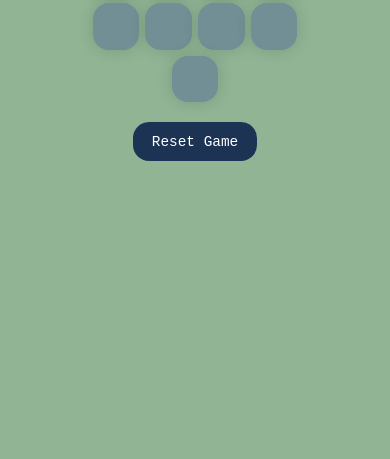
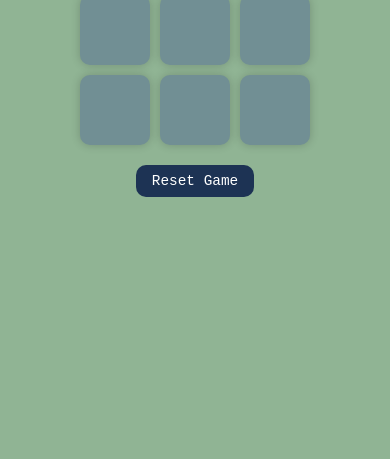
Before and after one commit to ArmishRehan/Tic-Tac-Toe, a plain HTML site: page index.html in a window 390 px wide. Shown: the part 385-844 px from the top of the page. Drawn offline with Linux system fonts and the light colour scheme.

Commit message:
responsive design

```diff
--- a/style.css
+++ b/style.css
@@ -20,32 +20,34 @@ body {
     flex-direction: column;
     align-items: center;
     justify-content: center;
-    gap: 30px; /* Increased gap for better spacing */
+    gap: 30px;
     width: 100%;
     max-width: 600px;
     margin: 0 auto;
 }
 
 .game {
-    display: flex;
-    flex-wrap: wrap;
-    justify-content: center;
-    gap: 1.5vmin;
-    width: 100%;
-    max-width: 60vmin;
+    display: grid;
+    grid-template-columns: repeat(3, 1fr);
+    gap: 10px;
+    width: 90vw;
+    max-width: 300px;
 }
 
 .box {
-    height: 18vmin;
-    width: 18vmin;
-    border-radius: 1rem;
+    width: 100%;
+    aspect-ratio: 1 / 1; /* Keeps boxes square */
+    border-radius: 10px;
     border: none;
-    box-shadow: 0 0 1rem rgba(0, 0, 0, 0.137);
-    font-size: 9vmin;
+    box-shadow: 0 0 10px rgba(0, 0, 0, 0.2);
+    font-size: 2rem;
     color: #22333B;
     background-color: #718F94;
     cursor: pointer;
     transition: background-color 0.3s ease;
+    display: flex;
+    align-items: center;
+    justify-content: center;
 }
 
 .box:hover {
@@ -54,15 +56,15 @@ body {
 
 #reset-btn,
 #new-btn {
-    padding: 1rem 2rem; /* Increased horizontal padding */
-    font-size: 1.25rem;
+    padding: 12px 24px;
+    font-size: 1.2rem;
     background-color: #1D3354;
     color: white;
-    border-radius: 1rem;
+    border-radius: 10px;
     border: none;
     cursor: pointer;
     transition: background-color 0.3s ease;
-    margin-top: 20px; /* Added margin to separate from the game board */
+    margin-top: 20px;
 }
 
 #reset-btn:hover,
@@ -80,14 +82,14 @@ body {
     justify-content: center;
     align-items: center;
     flex-direction: column;
-    background-color: rgba(77, 97, 128, 0.95); /* Dark blue with transparency */
+    background-color: rgba(29, 51, 84, 0.95);
     gap: 20px;
     z-index: 10;
 }
 
 #msg {
-    color: #ffffff; /* White text for contrast */
-    font-size: 5vmin;
+    color: #ffffff;
+    font-size: 2rem;
     text-align: center;
 }
 
@@ -97,37 +99,43 @@ body {
 
 /* Responsive Design */
 @media (max-width: 600px) {
+    .game {
+        width: 80vw;
+        max-width: 260px;
+    }
+
     .box {
-        height: 15vmin;
-        width: 15vmin;
-        font-size: 7vmin;
+        font-size: 1.8rem;
     }
 
     #reset-btn,
     #new-btn {
         font-size: 1rem;
-        padding: 0.8rem 1.5rem; /* Adjusted padding for smaller screens */
+        padding: 10px 20px;
     }
 
     #msg {
-        font-size: 4vmin;
+        font-size: 1.8rem;
     }
 }
 
 @media (max-width: 400px) {
+    .game {
+        width: 75vw;
+        max-width: 230px;
+    }
+
     .box {
-        height: 12vmin;
-        width: 12vmin;
-        font-size: 5vmin;
+        font-size: 1.5rem;
     }
 
     #reset-btn,
     #new-btn {
         font-size: 0.9rem;
-        padding: 0.7rem 1.2rem; /* Adjusted padding for smaller screens */
+        padding: 8px 16px;
     }
 
     #msg {
-        font-size: 3vmin;
+        font-size: 1.5rem;
     }
 }
```
